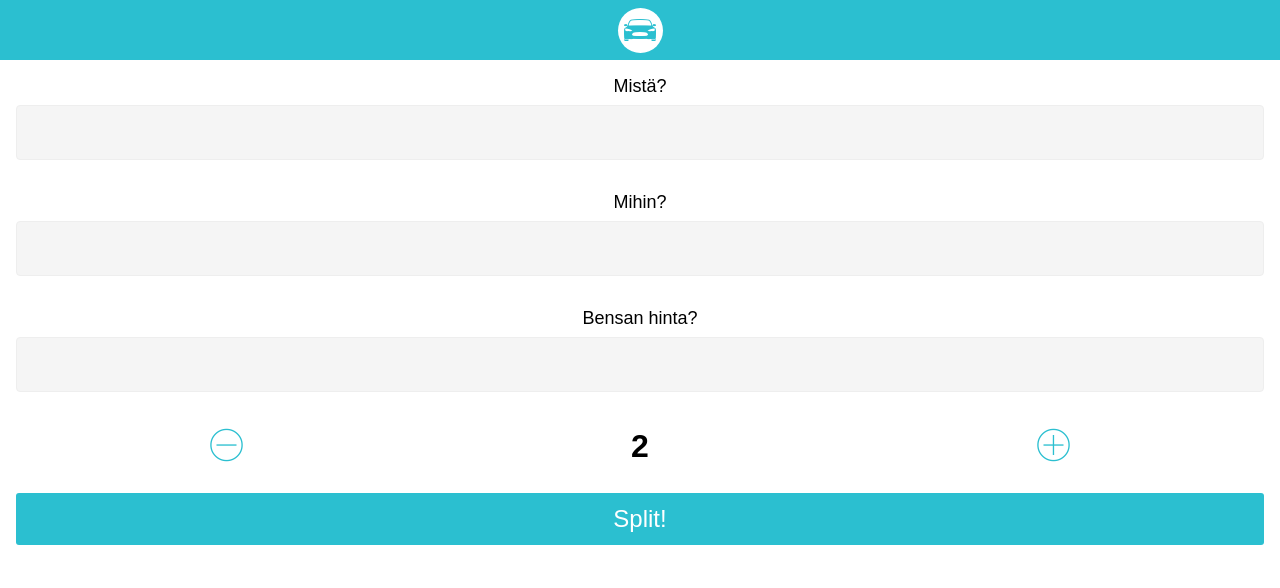
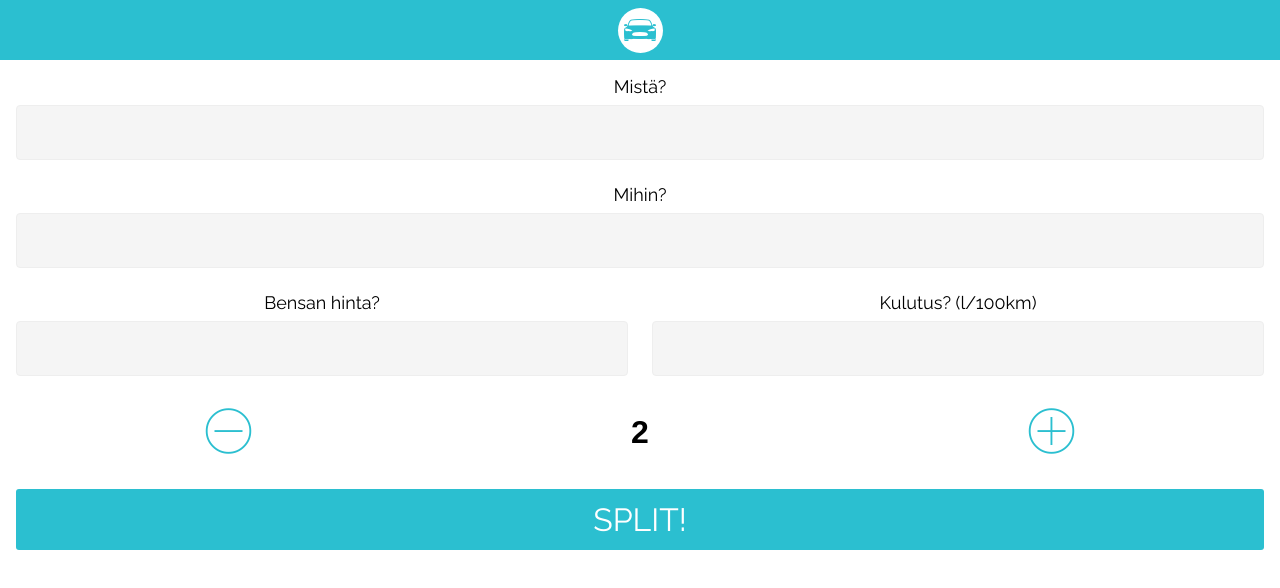
Before and after one commit to JoelLappalainen/split-gasoline-costs, a React (Create React App) app: page / in a window 1280 px wide. Shown: the top 588 px of the page. Built offline with nearby package versions, Linux system fonts and the light colour scheme.

Commit message:
Version 1 - search places, calculate distance, add consumption, add passengers, add gasoline price and calculate splitted price

```diff
--- a/public/index.html
+++ b/public/index.html
@@ -1,5 +1,6 @@
 <!doctype html>
 <html lang="en">
+
 <head>
   <meta charset="utf-8">
   <meta name="viewport" content="width=device-width, initial-scale=1, shrink-to-fit=no">
@@ -11,6 +12,7 @@
   <link rel="manifest" href="%PUBLIC_URL%/manifest.json">
   <link rel="shortcut icon" href="%PUBLIC_URL%/favicon.ico">
   <link rel="stylesheet" href="https://cdnjs.cloudflare.com/ajax/libs/ionicons/2.0.1/css/ionicons.min.css" />
+  <link href="https://fonts.googleapis.com/css?family=Raleway" rel="stylesheet">
   <!--
       Notice the use of %PUBLIC_URL% in the tags above.
       It will be replaced with the URL of the `public` folder during the build.
@@ -22,6 +24,7 @@
     -->
   <title>React App</title>
 </head>
+
 <body>
   <noscript>
     You need to enable JavaScript to run this app.
@@ -38,4 +41,5 @@
       To create a production bundle, use `npm run build` or `yarn build`.
     -->
 </body>
+
 </html>
--- a/src/components/Form/index.js
+++ b/src/components/Form/index.js
@@ -3,10 +3,13 @@ import styled from "styled-components";
 import axios from "axios";
 import debounce from "lodash.debounce";
 
-import { GOOGLE_API_KEY } from "../../constants";
+import { GOOGLE_API_KEY, GOOGLE_API_URL } from "../../constants";
 
 const fetchOptions = {
-  mode: "no-cors"
+  headers: {
+    "X-Requested-With": "XMLHttpRequest",
+    "Acces-Control-Allow-Origin": "*"
+  }
 };
 
 class Form extends Component {
@@ -14,7 +17,15 @@ class Form extends Component {
     passengerCount: 2,
     searchResults: [],
     showFrom: false,
-    showTo: false
+    showTo: false,
+    chosenFromValue: "",
+    chosenToValue: "",
+    chosenFrom: null,
+    chosenTo: null,
+    distance: null,
+    gasolinePrice: "",
+    totalPrice: null,
+    consumption: ""
   };
 
   addPassenger = () => {
@@ -29,16 +40,84 @@ class Form extends Component {
     }));
   };
 
-  searchPlaces = term => {
+  // second parameter is a callback function that is called after the state is updated
+  addFrom = item => {
+    this.setState(
+      { chosenFrom: item, chosenFromValue: item.description },
+      () => {
+        if (this.state.chosenTo) {
+          this.calculateDistance();
+        }
+      }
+    );
+  };
+
+  // second parameter is a callback function that is called after the state is updated
+  addTo = item => {
+    this.setState({ chosenTo: item, chosenToValue: item.description }, () => {
+      if (this.state.chosenFrom) {
+        this.calculateDistance();
+      }
+    });
+  };
+
+  calculateDistance = (from, to) => {
+    const { chosenFrom, chosenTo } = this.state;
+    if (chosenFrom && chosenTo) {
+      const idFrom = chosenFrom.place_id;
+      const idTo = chosenTo.place_id;
+      axios
+        .get(
+          `${GOOGLE_API_URL}distancematrix/json?origins=place_id:${idFrom}&destinations=place_id:${idTo}&key=${GOOGLE_API_KEY}`
+        )
+        .then(({ data: { rows } }) => {
+          if (rows.length) {
+            this.setState({ distance: rows[0].elements[0].distance });
+          }
+        });
+    } else {
+      console.log("error");
+    }
+  };
+
+  handleChange = event => {
+    const { name, value } = event.target;
+    this.setState({ [name]: value });
+    this.searchPlacesDebounced(value);
+  };
+
+  calculateTotalPrice = () => {
+    const { distance, gasolinePrice, consumption } = this.state;
+    const res =
+      distance.value /
+      100000 *
+      parseFloat(consumption) *
+      parseFloat(gasolinePrice);
+    this.setState({ totalPrice: res });
+  };
+
+  searchPlacesDebounced = debounce(word => {
     axios
       .get(
-        `https://maps.googleapis.com/maps/api/place/autocomplete/json?input=${term}&types=geocode&language=fi&key=${GOOGLE_API_KEY}`
+        `${GOOGLE_API_URL}place/autocomplete/json?input=${word}&types=geocode&language=fi&key=${GOOGLE_API_KEY}`
       )
       .then(({ data }) => this.setState({ searchResults: data.predictions }));
-  };
+  }, 400);
 
   render() {
-    const { passengerCount, searchResults, showFrom, showTo } = this.state;
+    console.log(this.state);
+    const {
+      passengerCount,
+      searchResults,
+      showFrom,
+      showTo,
+      distance,
+      chosenToValue,
+      chosenFromValue,
+      gasolinePrice,
+      totalPrice,
+      consumption
+    } = this.state;
 
     return (
       <FormWrapper>
@@ -46,33 +125,71 @@ class Form extends Component {
         <Label>
           Mistä?
           <Input
-            onChange={({ target }) => this.searchPlaces(target.value)}
+            name="chosenFromValue"
+            value={chosenFromValue}
+            onChange={this.handleChange}
             onFocus={() => this.setState({ showFrom: true })}
-            onBlur={() => this.setState({ showFrom: false })}
+            onBlur={() =>
+              setTimeout(() => this.setState({ showFrom: false }), 100)}
           />
           {showFrom &&
             <Autocomplete>
-              {searchResults.map(item => <Item>{item.description}</Item>)}
+              {searchResults.map(item => (
+                <Item onClick={() => this.addFrom(item)}>
+                  {item.description}
+                </Item>
+              ))}
             </Autocomplete>}
         </Label>
 
         <Label>
           Mihin?
           <Input
-            onChange={({ target }) => this.searchPlaces(target.value)}
+            name="chosenToValue"
+            value={chosenToValue}
+            onChange={this.handleChange}
             onFocus={() => this.setState({ showTo: true })}
-            onBlur={() => this.setState({ showTo: false })}
+            onBlur={() =>
+              setTimeout(() => this.setState({ showTo: false }), 100)}
           />
           {showTo &&
             <Autocomplete>
-              {searchResults.map(item => <Item>{item.description}</Item>)}
+              {searchResults.map(item => (
+                <Item onClick={() => this.addTo(item)}>
+                  {item.description}
+                </Item>
+              ))}
             </Autocomplete>}
         </Label>
 
-        <Label>
-          Bensan hinta?
-          <Input />
-        </Label>
+        <TravelInfo>
+          <Label w="100%">
+            Bensan hinta?
+            <Input
+              w="100%"
+              type="number"
+              value={gasolinePrice}
+              onChange={({ target }) =>
+                this.setState({ gasolinePrice: target.value })}
+            />
+          </Label>
+          <div style={{ paddingRight: 24 }} />
+          <Label w="100%">
+            Kulutus? (l/100km)
+            <Input
+              w="100%"
+              type="number"
+              value={consumption}
+              onChange={({ target }) =>
+                this.setState({ consumption: target.value })}
+            />
+          </Label>
+        </TravelInfo>
+
+        {distance &&
+          <Distance>
+            <i className="ion-ios-location-outline" />&nbsp;{distance.text}
+          </Distance>}
 
         <PassengerCountControl>
           <IconButton
@@ -88,10 +205,14 @@ class Form extends Component {
           />
         </PassengerCountControl>
 
-        <CalculateButton>
-          Split!
+        <CalculateButton type="button" onClick={this.calculateTotalPrice}>
+          SPLIT!
         </CalculateButton>
 
+        {totalPrice !== null &&
+          <SplittedPrice>
+            {Number(totalPrice / passengerCount).toFixed(3)}&nbsp;€
+          </SplittedPrice>}
       </FormWrapper>
     );
   }
@@ -104,10 +225,12 @@ const FormWrapper = styled.form`
 `;
 
 const Label = styled.label`
+  font-family: ${props => props.theme.mainFontFamily};
   display: flex;
   flex-direction: column;
-  margin-bottom: 32px;
+  margin-bottom: 24px;
   position: relative;
+  ${props => props.w && `width: ${props.w}`};
 `;
 
 const Input = styled.input`
@@ -118,6 +241,12 @@ const Input = styled.input`
   border-radius: 4px;
   padding: 16px;
   color: ${props => props.theme.mainColor};
+  ${props => props.w && `width: ${props.w}`};
+`;
+
+const TravelInfo = styled.div`
+  display: flex;
+  flex-direction: row;
 `;
 
 const PassengerCountControl = styled.div`
@@ -128,21 +257,34 @@ const PassengerCountControl = styled.div`
   margin-bottom: 24px;
 `;
 
+const SplittedPrice = styled.div`
+  margin-top: 16px;
+  font-size: 32px;
+`;
+
 const IconButton = styled.i`
-  font-size: 40px;
+  font-size: 56px;
   color: ${props => props.theme.mainColor};
-
   &:active {
     color: black;
   }
 `;
+
 const PassengerCount = styled.div`
   font-size: 32px;
   font-weight: bold;
 `;
 
+const Distance = styled.div`
+  font-size: 24px;
+  display: flex;
+  justify-content: center;
+  margin-bottom: 24px;
+`;
+
 const CalculateButton = styled.button`
-  font-size: 24px;
+  font-family: ${props => props.theme.mainFontFamily};
+  font-size: 32px;
   border-radius: 3px;
   background-color: ${props => props.theme.mainColor};
   color: white;
--- a/src/constants.js
+++ b/src/constants.js
@@ -1 +1,2 @@
 export const GOOGLE_API_KEY = "AIzaSyAt-EB25fIOxoOxUSU9W-BtruUsesiNjrI";
+export const GOOGLE_API_URL = "https://maps.googleapis.com/maps/api/";
--- a/src/index.css
+++ b/src/index.css
@@ -6,3 +6,7 @@ body {
   min-height: 100vh;
   width: 100%;
 }
+
+* {
+  box-sizing: border-box;
+}
--- a/src/theme.js
+++ b/src/theme.js
@@ -1,5 +1,6 @@
 const theme = {
-    mainColor: '#2bbfd0',
+  mainColor: "#2bbfd0",
+  mainFontFamily: "Raleway, sans-serif"
 };
 
 export default theme;
```
Lines whose indentation alone changed are shown as unchanged.
